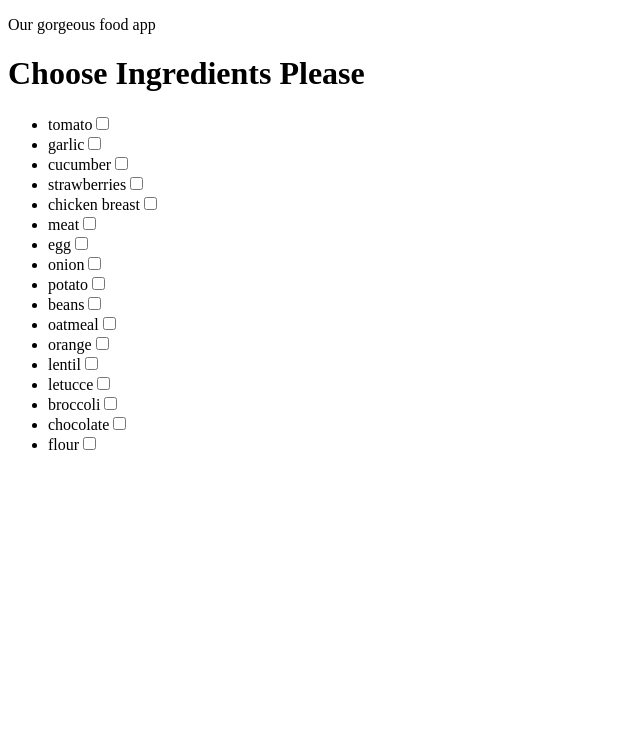
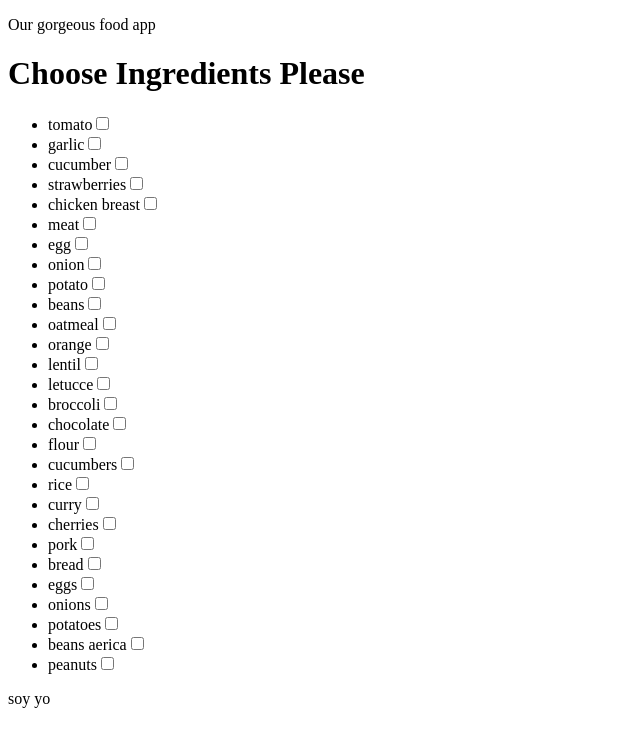
Before and after one commit to natalieacevedo/what-s-in-your-fridge, a React (Create React App) app: page /ingredientRoot in a window 1280 px wide. Shown: the top 746 px of the page, without its empty margins (0-640 px from the left). Built offline with nearby package versions, Linux system fonts and the light colour scheme.

Commit message:
selectIngredients in list

```diff
--- a/src/components/IngredientList.js
+++ b/src/components/IngredientList.js
@@ -1,27 +1,33 @@
-import React, { useState } from 'react';
+/* eslint-disable no-unused-expressions */
+import React from 'react';
 
-
-function IngredientsList({ ingredients }) {
-
-    const [checked, setChecked] = useState(false);
-
-    console.log(ingredients);
-
+function IngredientsList({ ingredients, selectedIngredients, selectIngredient }) {
+    const items = ingredients.map(el => {
+        let selected = selectedIngredients.indexOf(el.name) !== -1;
+        const onClick = () => selectIngredient(el.name);
+        return <IngredientListItem name={el.name} selected={selected} onClick={onClick} />
+    });
+    console.log(selectedIngredients);
     return (
         <div>
             <h1>Choose Ingredients Please</h1>
             <ul>
-                {ingredients.map(el => <li>{el.name}<input type="checkbox" defaultChecked={checked}onChange={() => setChecked(!checked)}/></li>)}
-
+                {items}
             </ul>
         </div>
-
-
-
-
-)
-
-
+    )
 };
 
+function IngredientListItem({ name, selected, onClick }) {
+    return (
+        <li key={name} onClick={onClick}>
+            {name}
+            <input
+                type="checkbox"
+                checked={selected}
+            />
+        </li>
+    )
+}
+
 export default IngredientsList;
--- a/src/components/IngredientRoot.js
+++ b/src/components/IngredientRoot.js
@@ -1,5 +1,9 @@
 import React from "react";
-import IngredientsList from "./IngredientList";
+import IngredientList from "./IngredientList";
+import IngredientSelected from "./IngredientSelected";
+import { useState } from 'react';
+
+
 
 const allFood = [
     { name: 'tomato' },
@@ -18,20 +22,35 @@ const allFood = [
     { name: 'letucce' },
     { name: 'broccoli' },
     { name: 'chocolate' },
-    { name: 'flour' }
+    { name: 'flour' },
+    { name: 'cucumbers' },
+    { name: 'rice' },
+    { name: 'curry' },
+    { name: 'cherries' },
+    { name: 'pork' },
+    { name: 'bread' },
+    { name: 'eggs' },
+    { name: 'onions' },
+    { name: 'potatoes' },
+    { name: 'beans aerica' },
+    { name: 'peanuts' }
 ];
 
 
 function IngredientRoot(props) {
+    //its gonna  change when we have the search, search its going get the ingredients from the api and call setIngredientList
+    const [ingredientList, setIngredientList] = useState(allFood);
+    //the ones are gonna be displayed after the list
+    const [selectedIngredients, setSelectedIngredients] = useState([]);
 
-    console.log(props);
-
-
-
+    function selectIngredient(name) {
+        setSelectedIngredients(prevState => prevState.concat([name]));
+    }
 
     return (
         <div>
-            <IngredientsList ingredients={allFood}/>
+            <IngredientList ingredients={ingredientList} selectedIngredients={selectedIngredients} selectIngredient={selectIngredient} />
+            <IngredientSelected ingredients={selectedIngredients}/>
         </div>
 
     )
--- a/src/components/IngredientSelected.js
+++ b/src/components/IngredientSelected.js
@@ -0,0 +1,27 @@
+import React from "react";
+
+function IngredientSelected({noFilter, cambiarFilter,selected}) {
+
+    // noFilter.forEach(el => el.estado = selected).filter(el => el.estado !== false);
+
+    //  noFilter.forEach(el => el.estado = selected)
+
+    // cambiarFilter(a);
+    // console.log(noFilter);
+
+
+
+    return (
+        <div>soy yo</div>
+    )
+
+
+}
+
+
+
+
+
+
+
+export default IngredientSelected;
```
